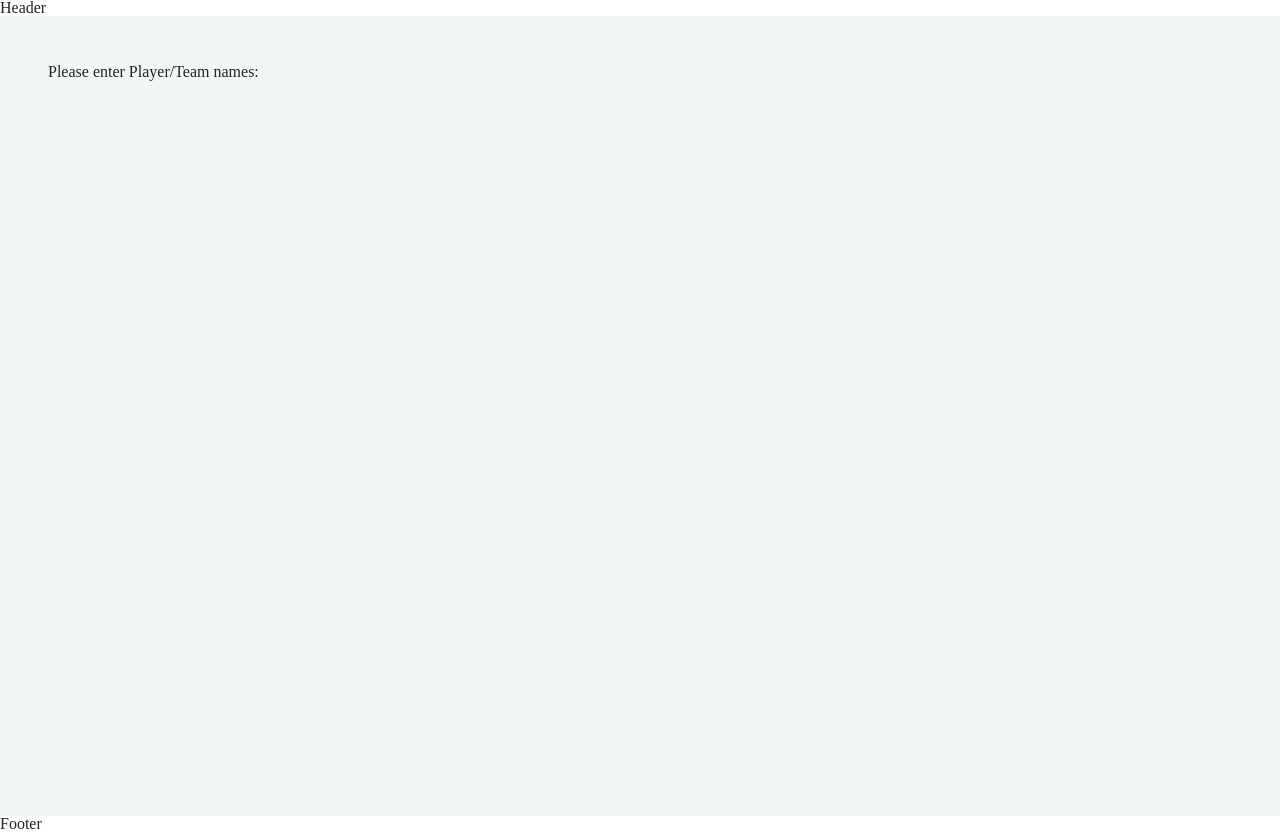
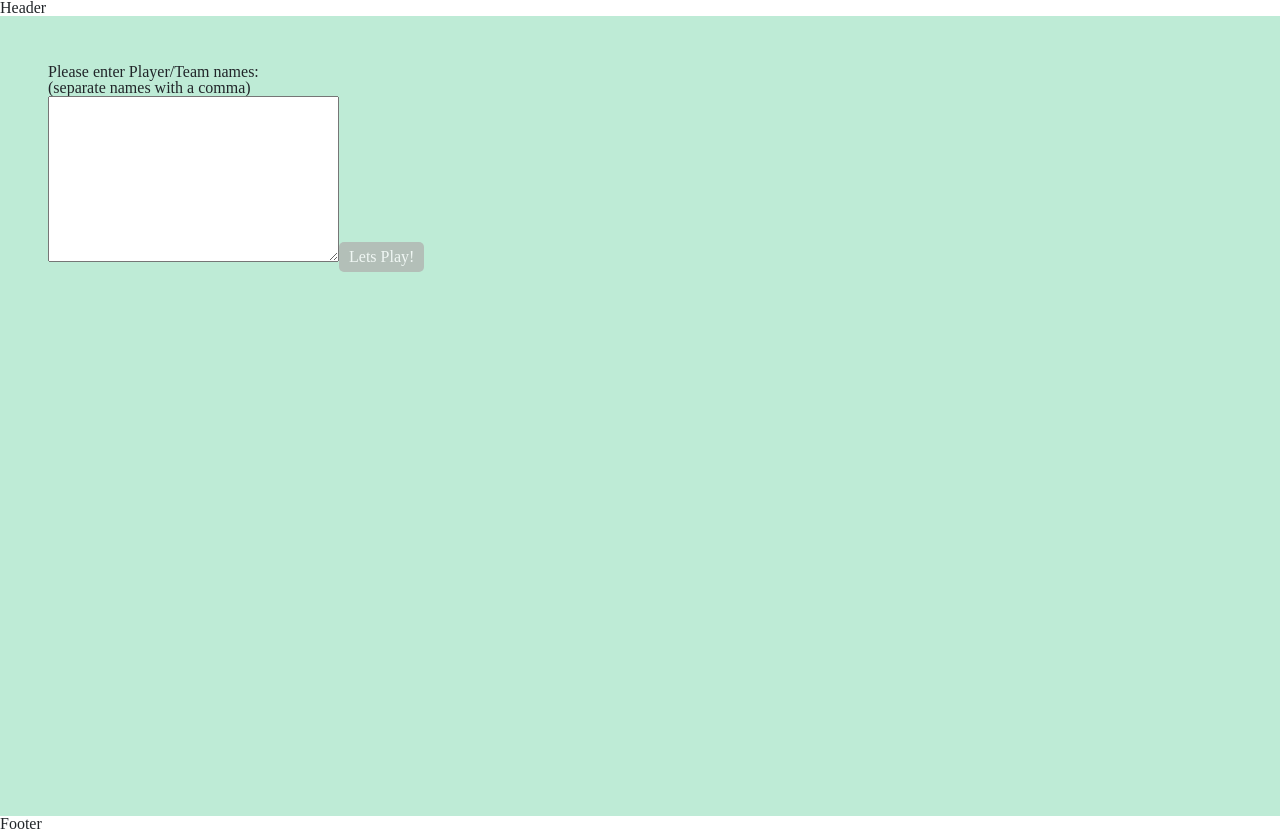
Before and after one commit to JordanOfTroy/scoreKeeper, a React (Create React App) app: page /#/ in a window 1280 px wide. Built offline with nearby package versions, Linux system fonts and the light colour scheme.

Commit message:
set up basic form. moving onto setting up server.

```diff
--- a/src/App.js
+++ b/src/App.js
@@ -8,6 +8,7 @@ import Footer from './Components/Footer.js'
 
 
 function App() {
+
   return (
     <HashRouter>
       <div className="App">
--- a/src/Components/StartPage.js
+++ b/src/Components/StartPage.js
@@ -1,11 +1,32 @@
-import React from 'react'
+import React, { useState } from 'react'
 import '../styles/startPage.css'
 
 const StartPage = () => {
+
+  const [teamList, setTeamList] = useState([])
+
+  const letsPlay = () => {
+    console.log ('you clicked Let\'s play')
+    const teams = document.getElementById('teams').value
+    console.log('teams:', teams, typeof teams)
+    console.log('team list:', teamList, typeof teamList)
+    window.history.pushState({},'/scorepage')
+
+  }
+
+  const handleChange = (e) => {
+    setTeamList(e.target.value)
+  }
+
   return (
     <div className="row p-5 main_card_bg">
       <div className="col-sm-12 h-100 main_card">
         <h1>Please enter Player/Team names:</h1>
+        <h3>(separate names with a comma)</h3>
+        <form onSubmit={()=>letsPlay()}>
+          <textarea name="teams" id="teams" cols="30" rows="10" value={teamList} onChange={(e)=>handleChange(e)}></textarea>
+          <button className="bttn" type='submit' value='submit'>Lets Play!</button>
+        </form>
       </div>
     </div>
   )
--- a/src/styles/main.css
+++ b/src/styles/main.css
@@ -66,3 +66,12 @@ table {
 	--borderLight: solid 1px var(--primLight);
 	--radius: 5px;
 }
+
+.bttn {
+	background: var(--secLight);
+	padding: 7px 10px;
+	box-shadow: none;
+	border-radius: var(--radius);
+	border: none;
+	color: var(--white)
+}
--- a/src/styles/startPage.css
+++ b/src/styles/startPage.css
@@ -1,4 +1,4 @@
 .main_card_bg {
   height: 100vh;
-  background: var(--white);
+  background: var(--primLight);
 }
```
